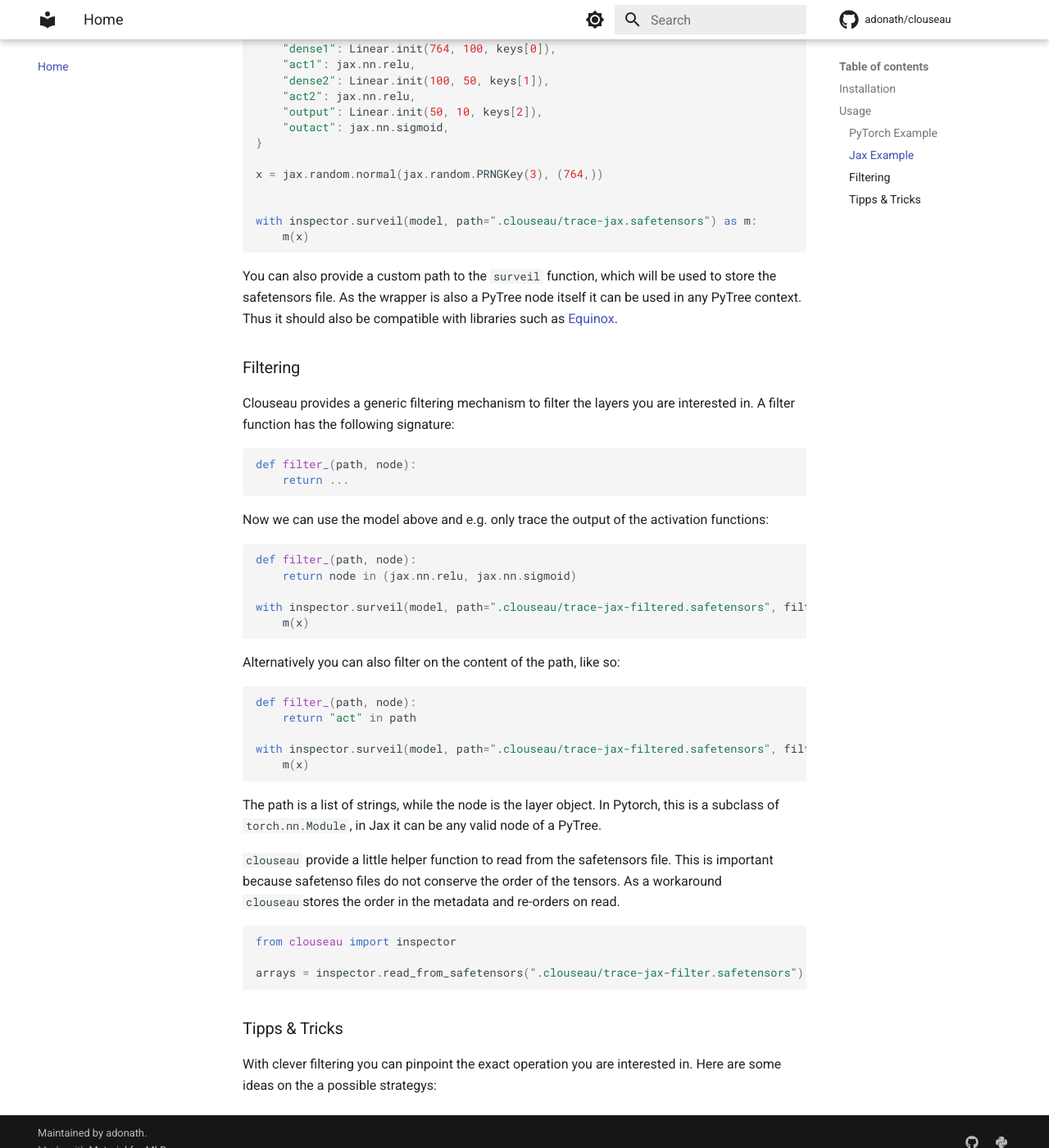
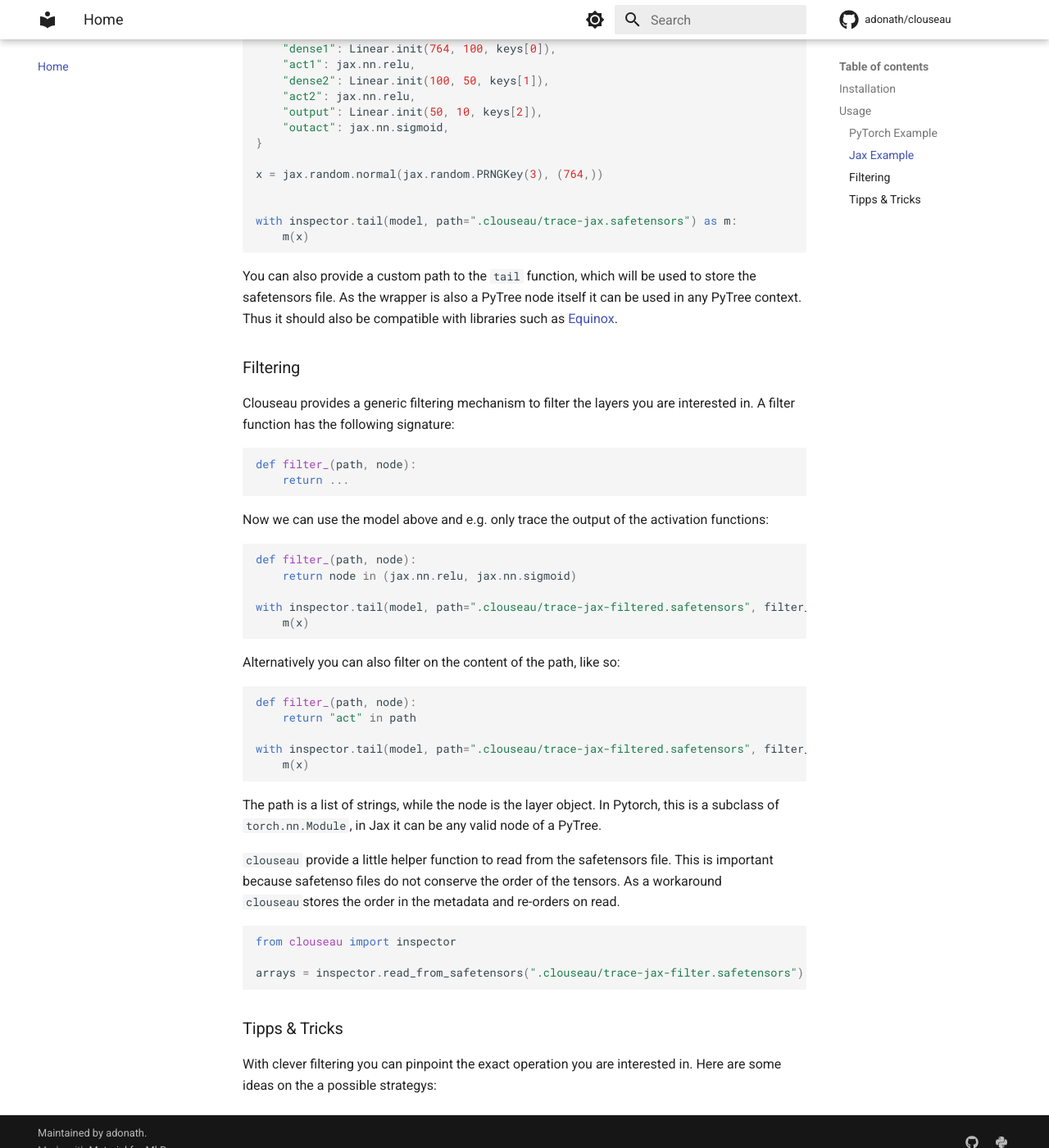
Before and after one commit to adonath/clouseau, an MkDocs documentation site: the page built from docs/index.md, in a window 1280 px wide and 1400 px high, scrolled down 2530 px. Shown: the whole window at 82% size. Built offline with MkDocs 1.6.1 and Material for MkDocs 9.7.7, drawn with Linux system fonts in a browser that asks for light colours; comment, search, counter and statistics services are not loaded.

Commit message:
Fix docs

````diff
--- a/docs/index.md
+++ b/docs/index.md
@@ -43,7 +43,7 @@ model = nn.Sequential({
 
 x = torch.randn((764,))
 
-with inspector.surveil(model) as m:
+with inspector.tail(model) as m:
     m(x)
 ```
 
@@ -106,12 +106,12 @@ model = {
 x = jax.random.normal(jax.random.PRNGKey(3), (764,))
 
 
-with inspector.surveil(model, path=".clouseau/trace-jax.safetensors") as m:
+with inspector.tail(model, path=".clouseau/trace-jax.safetensors") as m:
     m(x)
 
 ```
 
-You can also provide a custom path to the `surveil` function, which will be used to store the safetensors file.
+You can also provide a custom path to the `tail` function, which will be used to store the safetensors file.
 As the wrapper is also a PyTree node itself it can be used in any PyTree context. Thus it should also be compatible
 with libraries such as [Equinox](https://docs.kidger.site/equinox/).
 
@@ -131,7 +131,7 @@ Now we can use the model above and e.g. only trace the output of the activation
 def filter_(path, node):
     return node in (jax.nn.relu, jax.nn.sigmoid)
 
-with inspector.surveil(model, path=".clouseau/trace-jax-filtered.safetensors", filter_=filter_) as m:
+with inspector.tail(model, path=".clouseau/trace-jax-filtered.safetensors", filter_=filter_) as m:
     m(x)
 ```
 
@@ -141,7 +141,7 @@ Alternatively you can also filter on the content of the path, like so:
 def filter_(path, node):
     return "act" in path
 
-with inspector.surveil(model, path=".clouseau/trace-jax-filtered.safetensors", filter_=filter_) as m:
+with inspector.tail(model, path=".clouseau/trace-jax-filtered.safetensors", filter_=filter_) as m:
     m(x)
 
 ```
````
Also changed, not shown: README.md (+2 -2 lines).
